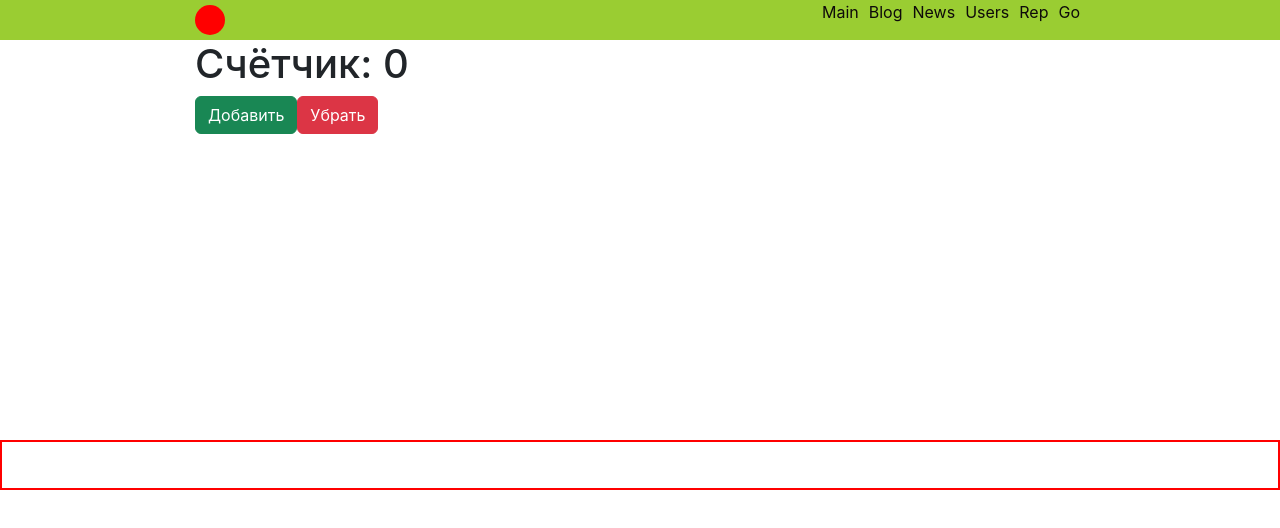
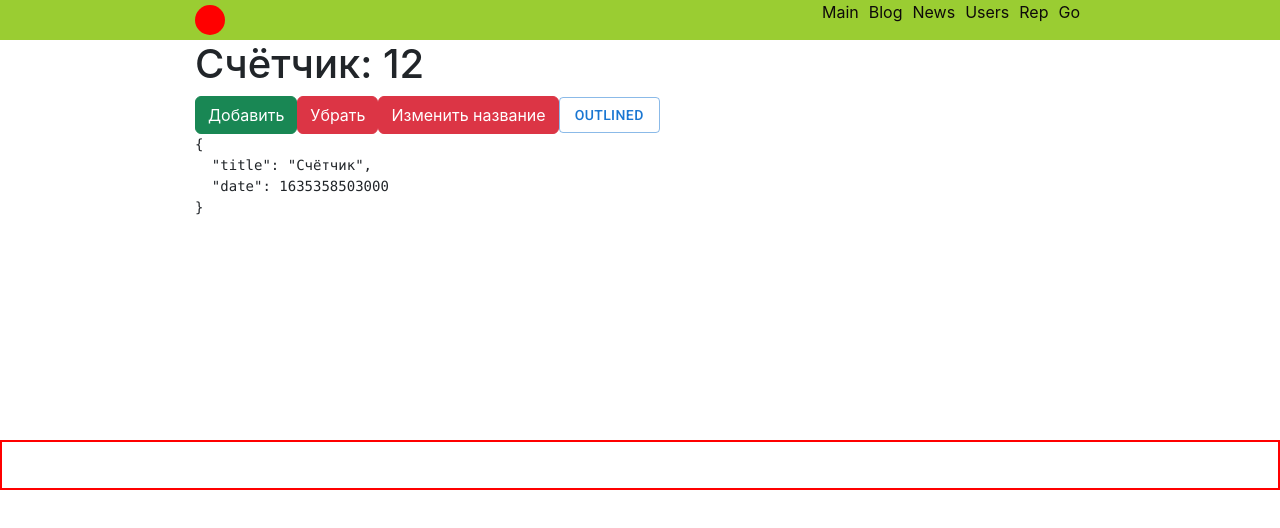
Before and after one commit to genagggg/react1, a React (Create React App) app: page /main in a window 1280 px wide. Shown: the top 528 px of the page. Built offline with nearby package versions, Linux system fonts and the light colour scheme.

Commit message:
Добавил Материал ui

```diff
--- a/package.json
+++ b/package.json
@@ -3,6 +3,11 @@
   "version": "0.1.0",
   "private": true,
   "dependencies": {
+    "@emotion/react": "^11.10.6",
+    "@emotion/styled": "^11.10.6",
+    "@fontsource/roboto": "^4.5.8",
+    "@mui/icons-material": "^5.11.9",
+    "@mui/material": "^5.11.9",
     "@testing-library/jest-dom": "^5.13.0",
     "@testing-library/react": "^11.2.7",
     "@testing-library/user-event": "^12.8.3",
--- a/public/index.html
+++ b/public/index.html
@@ -28,6 +28,9 @@
   <script src="https://cdn.jsdelivr.net/npm/bootstrap@5.2.2/dist/js/bootstrap.bundle.min.js"
     integrity="sha384-OERcA2EqjJCMA+/3y+gxIOqMEjwtxJY7qPCqsdltbNJuaOe923+mo//f6V8Qbsw3"
     crossorigin="anonymous"></script>
+  <link rel="stylesheet" href="https://fonts.googleapis.com/css?family=Roboto:300,400,500,700&display=swap" />
+  <link rel="stylesheet" href="https://fonts.googleapis.com/icon?family=Material+Icons" />
+
 </head>
 
 <body>
--- a/src/components/Main/Main.jsx
+++ b/src/components/Main/Main.jsx
@@ -1,23 +1,43 @@
 import React, { useState } from 'react';
 import s from './Main.module.css';
 import MainButton from './MainButton/MainButton';
+import { Button } from '@mui/material';
+
+
+function completCounter() {
+    console.log("some calculation")
+    return Math.trunc(Math.random() * 20)
+}
+
 const Main = (props) => {
 
-    const [counter, setCounter] = useState(0)
+    const [counter, setCounter] = useState(() => { return completCounter() })
 
     function increment() {
+
         setCounter(counter + 1)
+
     }
 
     function decrement() {
         setCounter(counter - 1)
     }
 
+    const [state, setState] = useState({
+        title: "Счётчик",
+        date: Date.now()
+    })
+
     return (
         <div>
             <h1>Счётчик: {counter}</h1>
             <button onClick={increment} className='btn btn-success'>Добавить</button>
             <button onClick={decrement} className='btn btn-danger'>Убрать</button>
+            <button onClick={() => setState({ title: 'Новое название' })} className='btn btn-danger'>Изменить название</button>
+            <Button variant="outlined">Outlined</Button>
+            <pre>
+                {JSON.stringify(state, null, 2)}
+            </pre>
         </div>
     );
 
```
Also changed, not shown: 1 other file (tests, documents, lock files or other folders).
